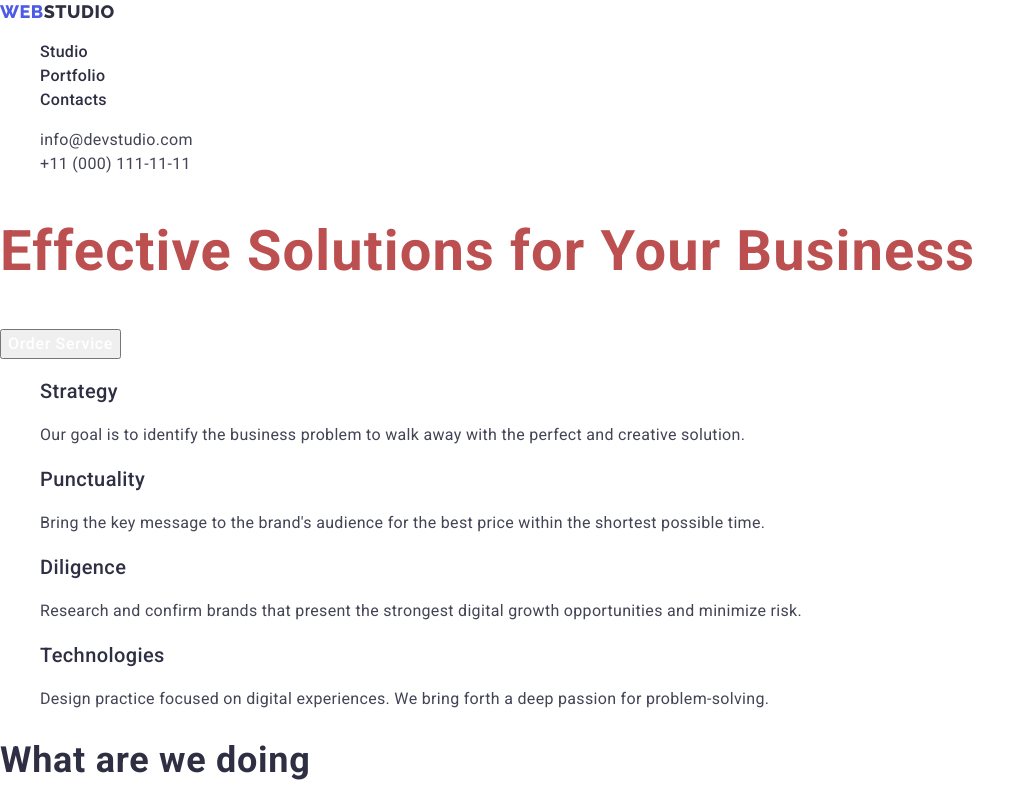
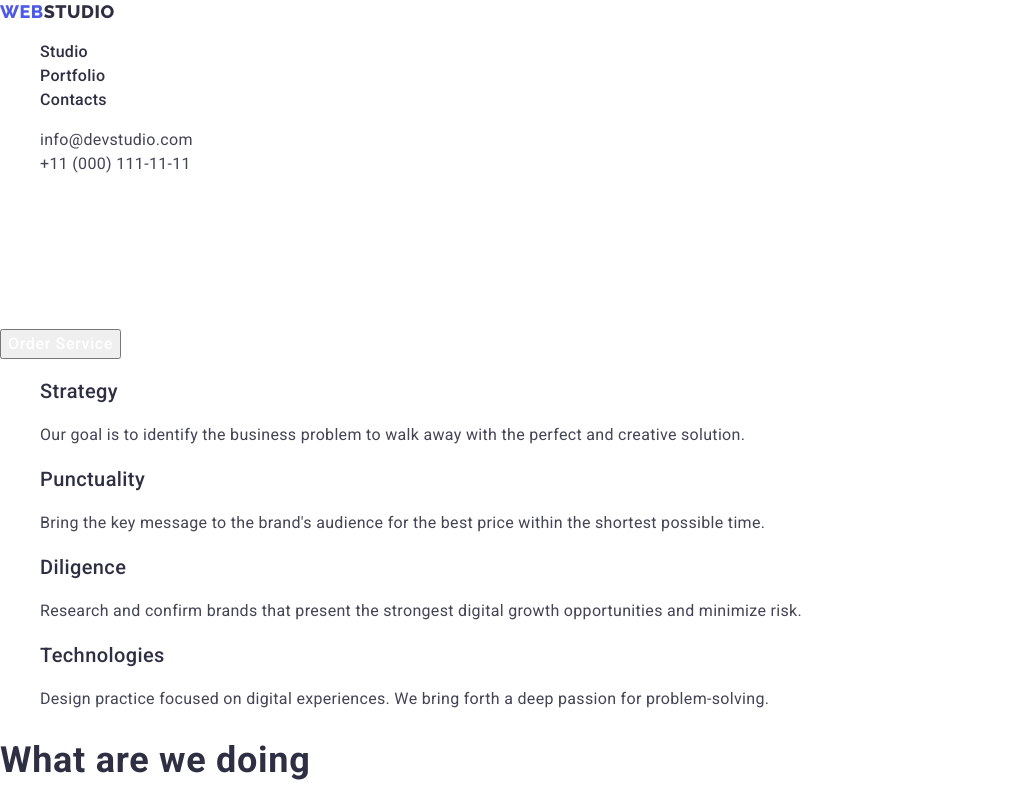
Before and after one commit to OlehSudakov/goit-markup-hw-02, a plain HTML site: page index.html in a window 1280 px wide. Shown: the top 800 px of the page, without its empty margins (0-1035 px from the left). Drawn offline with nearby package versions, Linux system fonts and the light colour scheme.

Commit message:
wwgaw4eads

```diff
--- a/css/style.css
+++ b/css/style.css
@@ -56,7 +56,7 @@ color: #434455;
     font-size: 56px;
     line-height: 1.07;
     letter-spacing: 0.02em;
-    color: #bc4f4f;
+    color: #FFFFFF;
 }
 .peage-button{
 font-family: 'Roboto';
```
